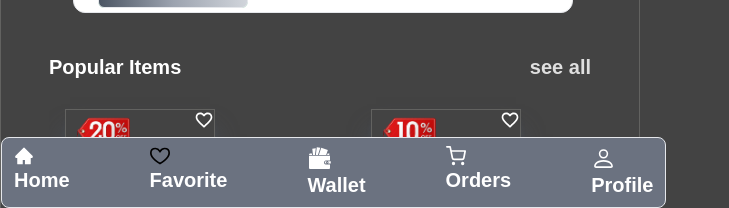
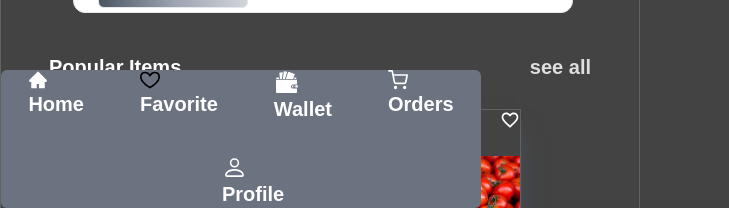
Before and after one commit to shashacodes/capstone, a Next.js app: page / in a window 1280 px wide. Shown: the part 592-800 px from the top of the page, without its empty margins (0-729 px from the left). Built offline with nearby package versions, Linux system fonts and the light colour scheme; a web font is replaced by a local one.

Commit message:
feat: add new changes

```diff
--- /dev/null
+++ b/src/app/_components/Footer.jsx
@@ -0,0 +1,41 @@
+import Link from "next/link";
+import React from "react";
+import { AiFillHome } from "react-icons/ai";
+import { BsPerson } from "react-icons/bs";
+import { FiShoppingCart } from "react-icons/fi";
+import { GiWallet } from "react-icons/gi";
+import { GrFavorite } from "react-icons/gr";
+
+const Footer = () => {
+  return (
+    <footer className="py-4 mb-[25%]">
+      <ul className="flex flex-wrap rounded-md bg-gray-500 gap-8 justify-center max-w-[480px] mx-auto space-x-6 z-50 fixed bottom-0 md:text-xl text-sm">
+        <li className="">
+          <AiFillHome size={20} /> Home
+        </li>
+        <Link href="/Fav">
+          <li className="">
+            <GrFavorite size={20} style={{ color: "red" }} /> Favorite
+          </li>
+        </Link>
+        <Link href="/Wallet">
+          <li className="">
+            <GiWallet size={25} /> Wallet
+          </li>
+        </Link>
+        <Link href="/Cart">
+          <li className="">
+            <FiShoppingCart size={20} /> Orders
+          </li>
+        </Link>
+        <Link href="/my-account">
+          <li className="">
+            <BsPerson size={25} /> Profile
+          </li>
+        </Link>
+      </ul>
+    </footer>
+  );
+};
+
+export default Footer;
--- a/src/app/page.jsx
+++ b/src/app/page.jsx
@@ -36,6 +36,7 @@ import FoodStuff from "./_components/FoodStuff";
 import Slider from "./_components/Slider";
 import Button from "./_components/Button";
 import SearchBar from "./_components/Search";
+import Footer from "./_components/Footer";
 const newCat = [
   {
     id: 1,
@@ -997,33 +998,7 @@ const Menu = () => {
             </div>
           </div>
         </div>
-        <footer className=" mb-[25%]">
-          <ul className="flex md:gap-8 space-x-10 gap-3 p-2 mt-6 border z-50 rounded-lg bg-gray-500 fixed bottom-0 md:text-xl text-sm">
-            <li className="md:px-1">
-              <AiFillHome size={20} /> Home
-            </li>
-            <Link href="/Fav">
-              <li className="md:px-1">
-                <GrFavorite size={20} style={{ color: "red" }} /> Favorite
-              </li>
-            </Link>
-            <Link href="/Wallet">
-              <li className="md:px-1">
-                <GiWallet size={25} /> Wallet
-              </li>
-            </Link>
-            <Link href="/Cart">
-              <li className="md:px-1">
-                <FiShoppingCart size={20} /> Orders
-              </li>
-            </Link>
-            <Link href="/my-account">
-              <li className="md:px-1">
-                <BsPerson size={25} /> Profile
-              </li>
-            </Link>
-          </ul>
-        </footer>
+        <Footer />
       </div>
     </div>
   );
```
